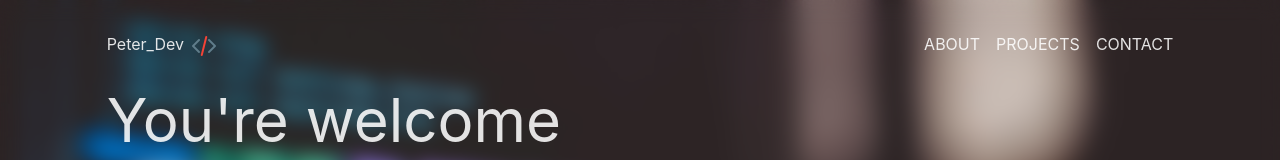
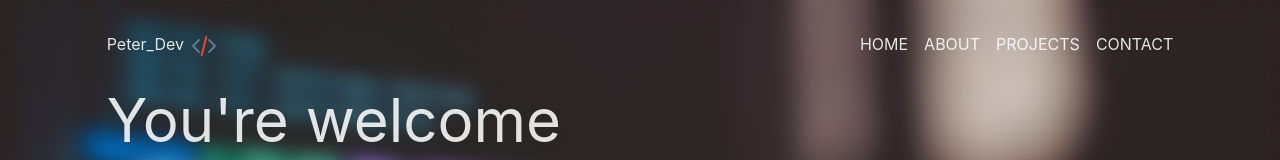
Before and after one commit to pedrolinck/peter-dev, a React (Vite) app: page / in a window 1280 px wide. Shown: the top 160 px of the page. Built offline with nearby package versions, Linux system fonts and the light colour scheme.

Commit message:
add home navigation to navbar

```diff
--- a/src/components/Navigation.jsx
+++ b/src/components/Navigation.jsx
@@ -7,6 +7,7 @@ export default function Navigation(){
         <Link to="/">Peter_Dev<img className="inline-block ml-2" src="/favicon.png" alt="" /></Link>
       </li>
       <ul className="flex gap-4 uppercase">
+        <li><Link to="/">Home</Link></li>
         <li><Link to="/about">About</Link></li>
         <li><Link to="/projects">Projects</Link></li>
         <li><Link to="/contact">Contact</Link></li>
```
